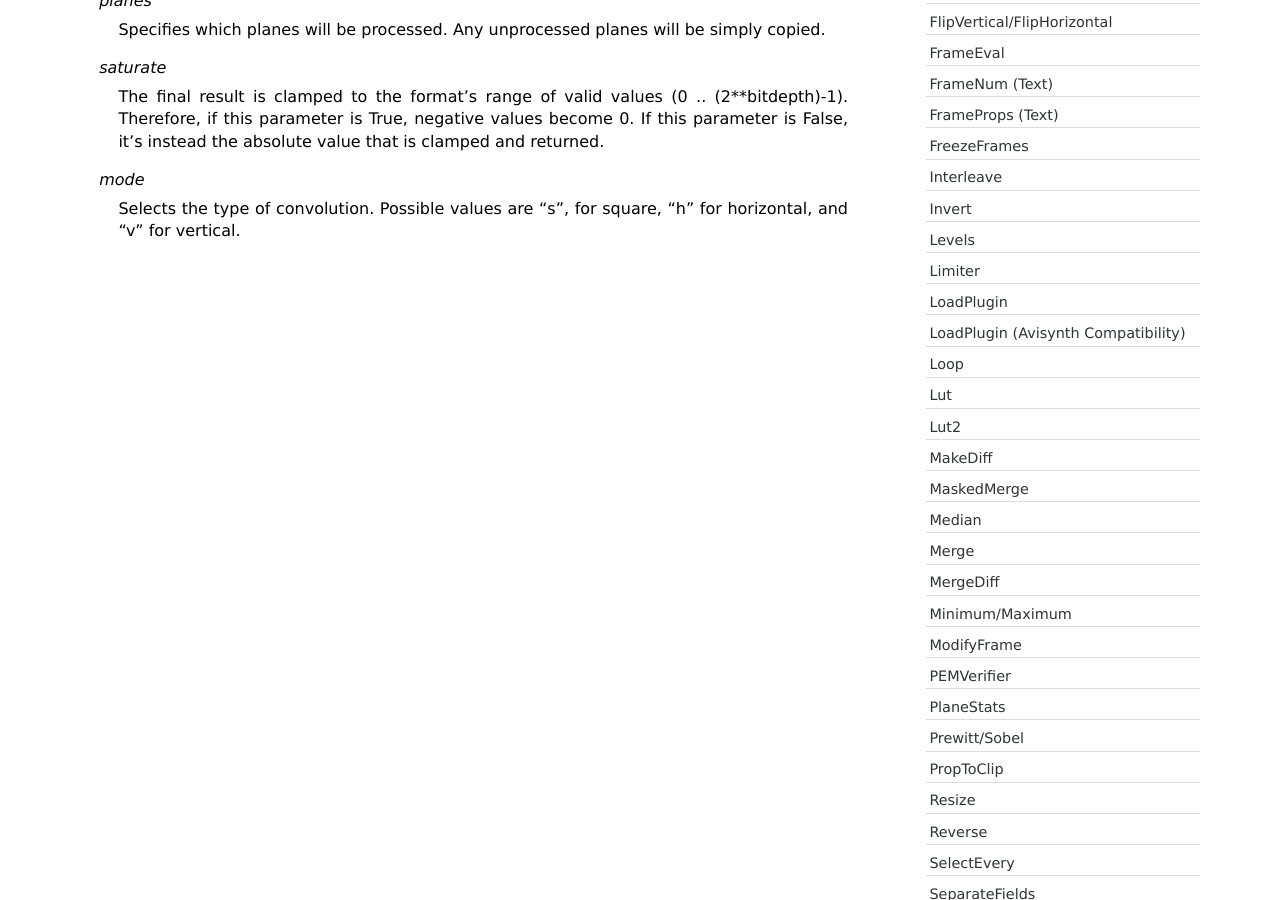
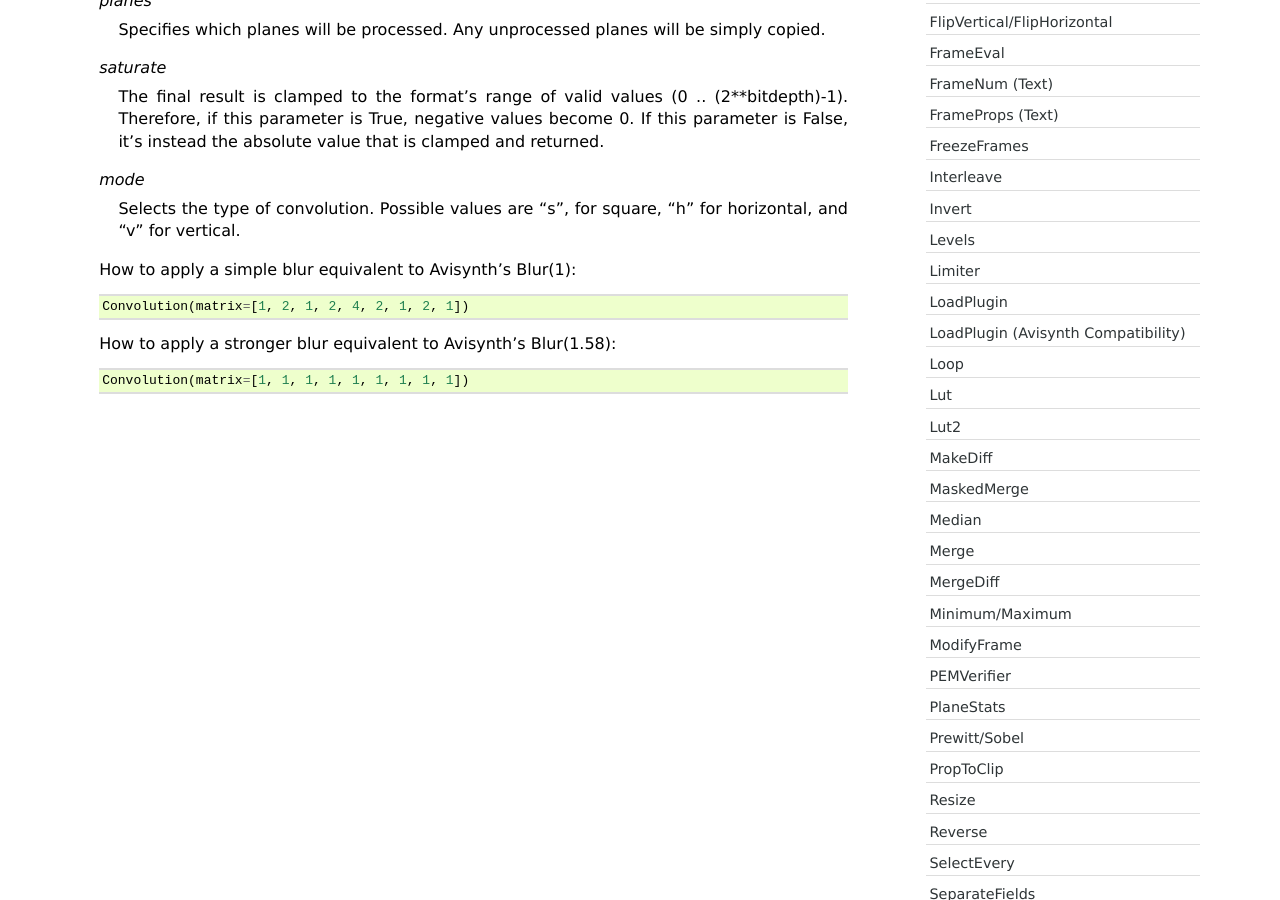
Before and after one commit to vapoursynth/vapoursynth, a Sphinx documentation site: the page built from doc/functions/convolution.rst, in a window 1280 px wide and 900 px high, scrolled down 1110 px. Built offline with Sphinx 7.4.7, drawn with Linux system fonts in a browser that asks for light colours; formulas are drawn with MathJax 3.

Commit message:
Add examples on how to blur avisynth style

```diff
--- a/doc/functions/convolution.rst
+++ b/doc/functions/convolution.rst
@@ -68,3 +68,15 @@ Convolution
    *mode*
       Selects the type of convolution. Possible values are "s", for square,
       "h" for horizontal, and "v" for vertical.
+
+   How to apply a simple blur equivalent to Avisynth's Blur(1):
+
+   .. code-block:: python
+
+      Convolution(matrix=[1, 2, 1, 2, 4, 2, 1, 2, 1])
+
+   How to apply a stronger blur equivalent to Avisynth's Blur(1.58):
+
+   .. code-block:: python
+
+      Convolution(matrix=[1, 1, 1, 1, 1, 1, 1, 1, 1])
--- a/doc/pluginlist.rst
+++ b/doc/pluginlist.rst
@@ -3,6 +3,7 @@ Plugins, Applications and Scripts
 
 Applications
 ############
+* `D2V Witch <https://github.com/dubhater/D2VWitch>`_ -- creates indexes that can be opened by d2vsource
 * `VapourSynth Editor <https://bitbucket.org/mystery_keeper/vapoursynth-editor>`_ -- an editor with syntax completion and fast preview support
 * `Wobbly <http://forum.doom9.org/showthread.php?t=172496>`_ -- IVTC assistant similar to Yatta
 
```
